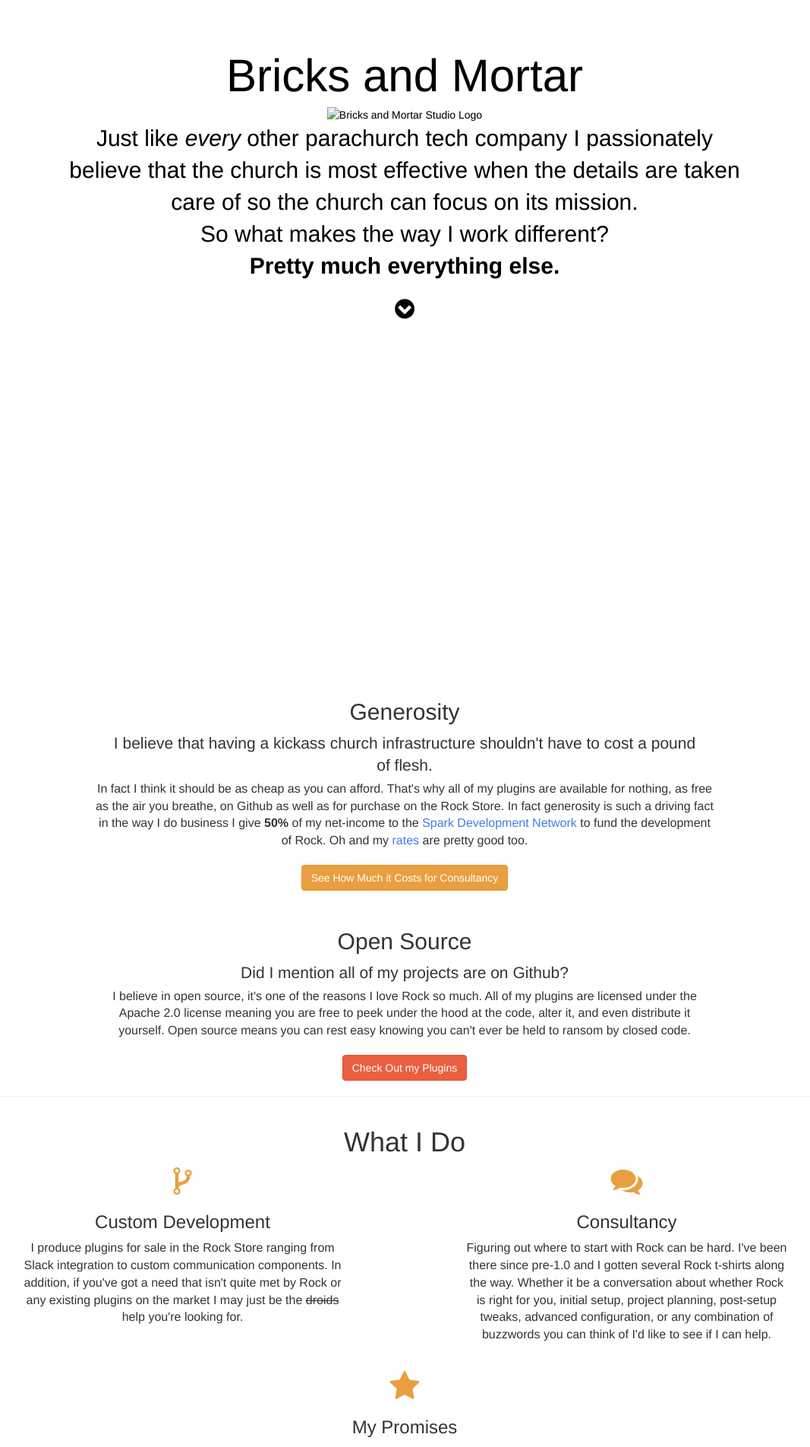
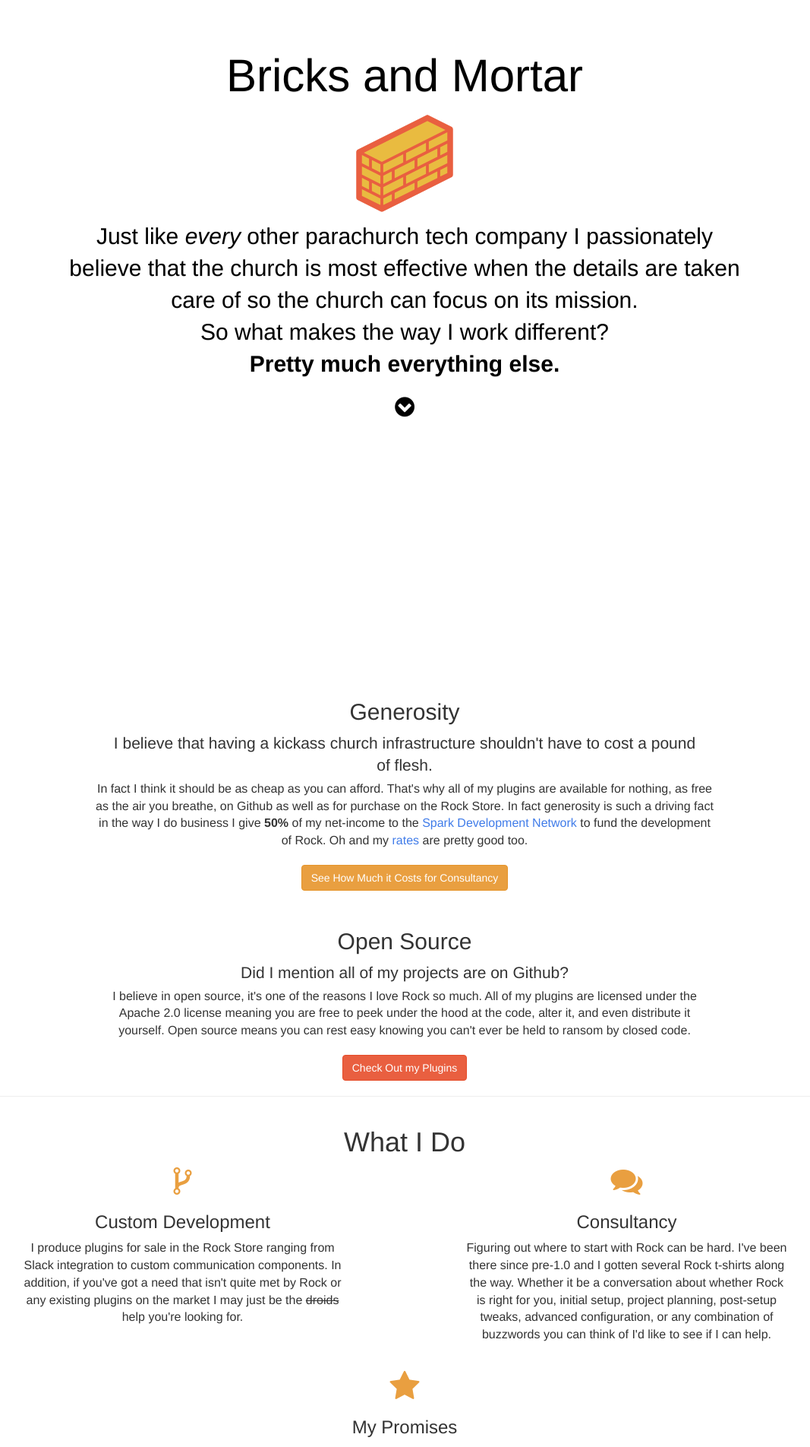
Before and after one commit to BricksandMortar/bricksandmortar.github.io, a Jekyll site: the page built from index.html, in a window 1280 px wide. Shown: the top 1904 px of the page at 76% size, without its empty margins (107-1174 px from the left). Built offline with Jekyll 4.4.1, drawn with Linux system fonts in a browser that asks for light colours; comment, search, counter and statistics services are not loaded.

Commit message:
Fix HTML Proofer Issues

```diff
--- a/_layouts/home.html
+++ b/_layouts/home.html
@@ -36,7 +36,7 @@
     <div class="container">
       <h1 class="home-title">{{site.name}}</h1>
 
-      <img src="{{site.github.url}}/assets/images/logo.svg" alt="Bricks and Mortar Studio Logo" />
+      <img src="{{site.github.url}}/assets/dist/images/logo.svg" alt="Bricks and Mortar Studio Logo" />
       {% if page.description %}
       <p class="lead">{{page.description}}</p>
       {% endif %}
```
Also changed, not shown: gulpfile.js (+2 -5 lines).
